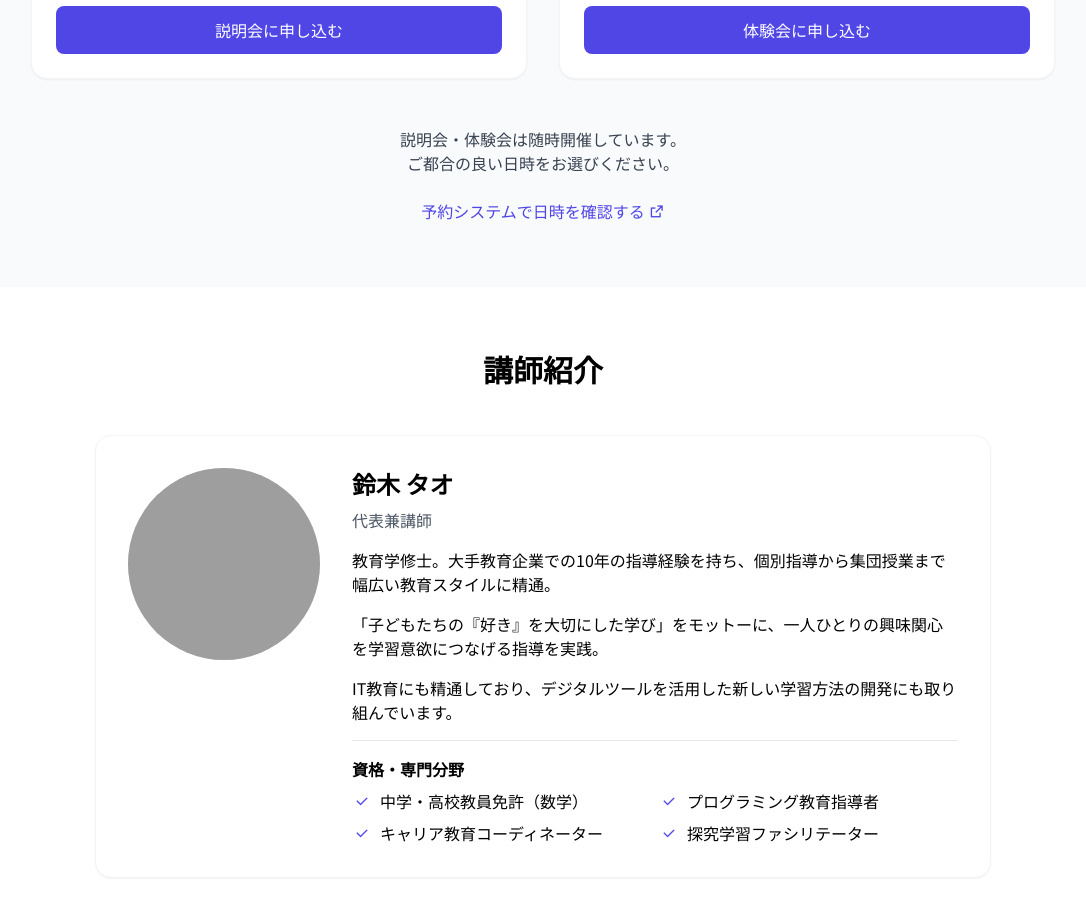
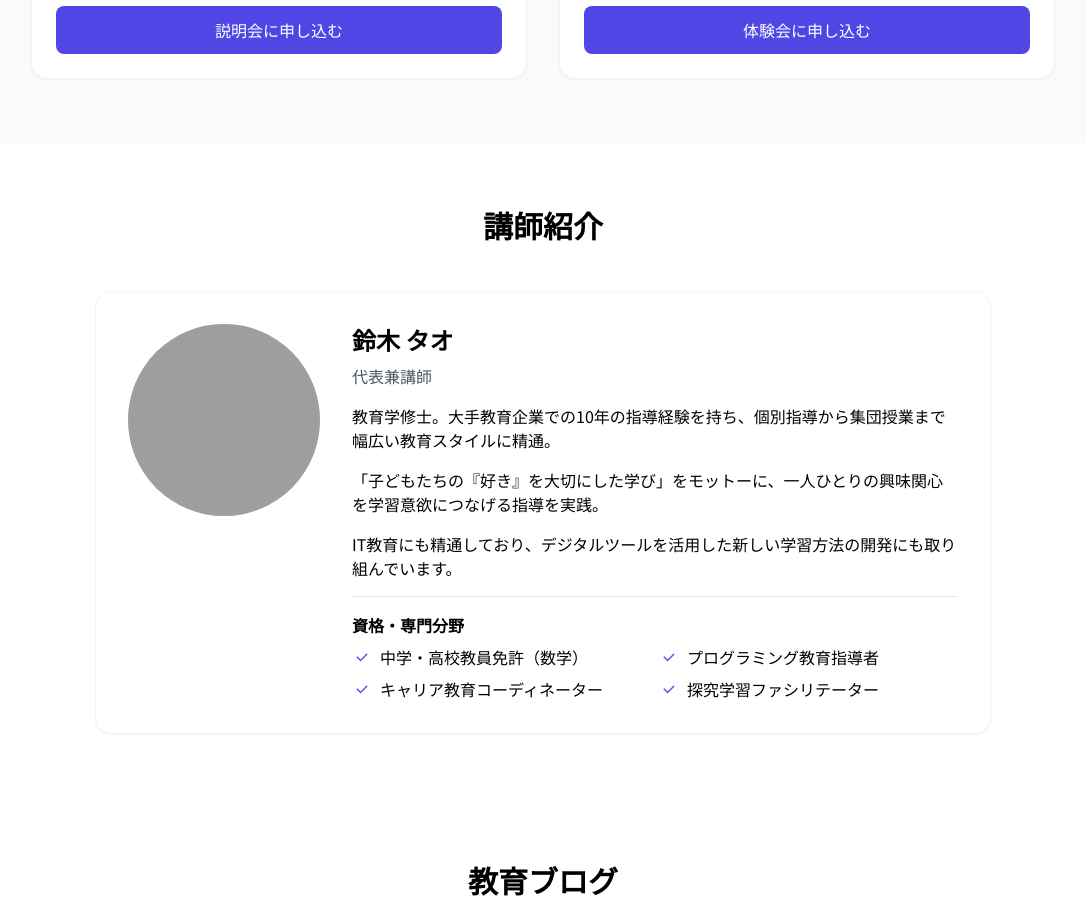
Before and after one commit to TaoSuzuki/edutech-website, a plain HTML site: page index.html in a window 1280 px wide. Shown: the part 4220-5144 px from the top of the page, without its empty margins (97-1183 px from the left). Drawn offline with nearby package versions, Linux system fonts and the light colour scheme; grey boxes are pictures that could not be loaded.

Commit message:
体験会と説明会の下にあった重複したリンクを削除
修正したつもりが修正できたいなかったため

```diff
--- a/index.html
+++ b/index.html
@@ -757,21 +757,6 @@
             </a>
           </div>
         </div>
-        <div class="mt-12 text-center">
-          <p class="text-gray-700 mb-6">
-            説明会・体験会は随時開催しています。<br />
-            ご都合の良い日時をお選びください。
-          </p>
-          <a
-            href="#"
-            class="inline-flex items-center text-primary hover:underline"
-          >
-            <span>予約システムで日時を確認する</span>
-            <div class="w-4 h-4 flex items-center justify-center ml-1">
-              <i class="ri-external-link-line"></i>
-            </div>
-          </a>
-        </div>
       </div>
     </section>
     <!-- 講師紹介 -->
```
